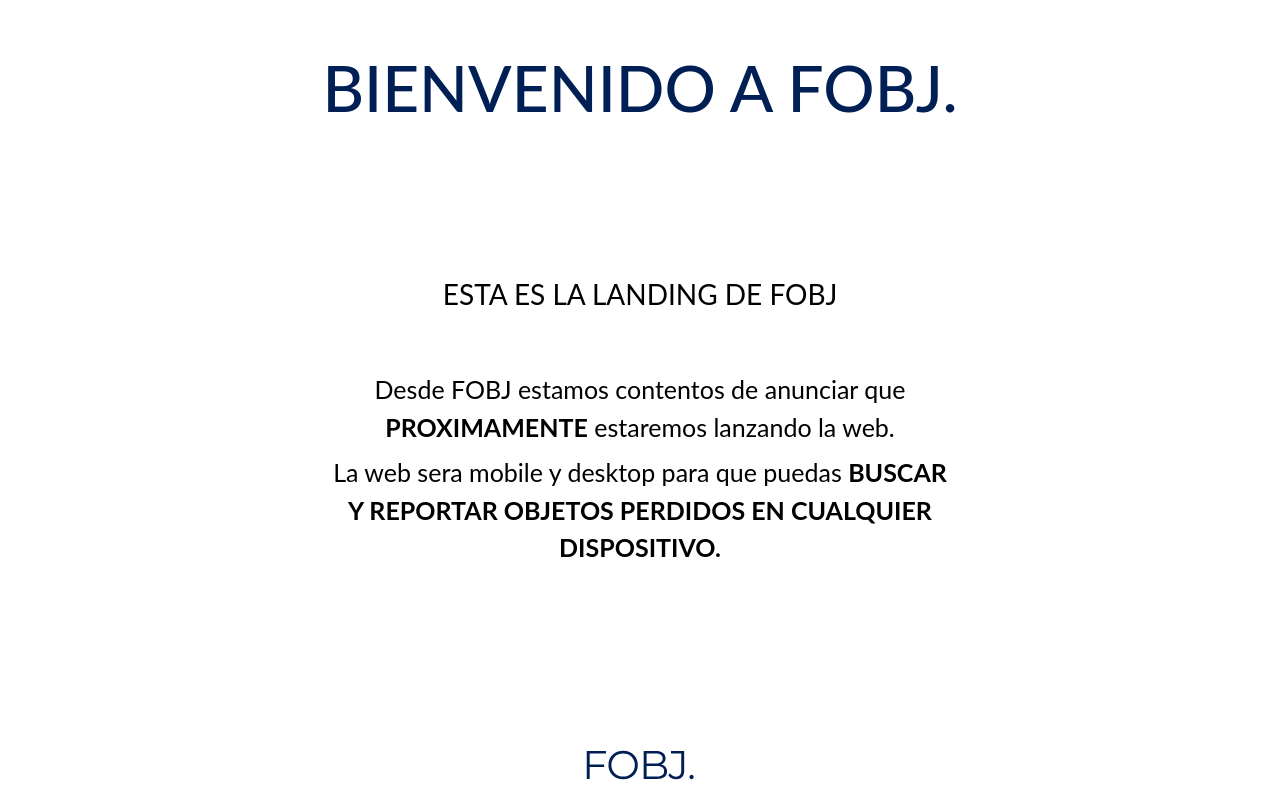
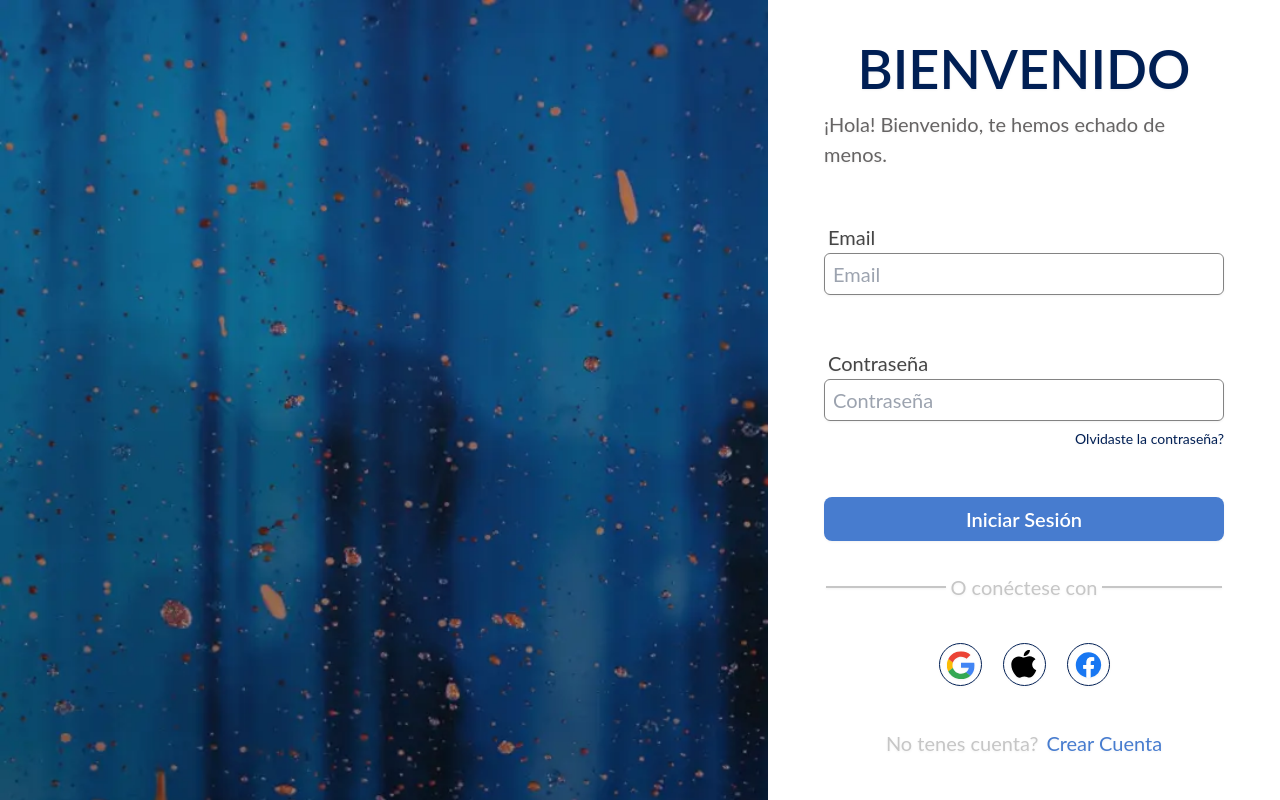
Before and after one commit to jonyeze/FoundAppV2, a React (Create React App) app: page / in a window 1280 px wide. Built offline with nearby package versions, Linux system fonts and the light colour scheme.

Commit message:
Fix: Login

```diff
--- a/src/App.tsx
+++ b/src/App.tsx
@@ -1,10 +1,11 @@
 import React from "react";
 import "./App.css";
 import Landing from "./pages";
+import SignIn from "./pages/login/signIn";
 
 const App: React.FC = () => {
   return <>
-    <Landing />
+    <SignIn />
   </>;
 };
 
--- a/src/components/customButton/index.tsx
+++ b/src/components/customButton/index.tsx
@@ -26,7 +26,7 @@ const Button: React.FC<ButtonProps> = ({
 
   return (
     <button
-      className={`font-semibold ${roundedSize} w-full h-[44px] text-[16px] ${bgColor} ${textColor}`}
+      className={`font-semibold ${roundedSize} w-full h-[44px] text-[16px] md:text-[20px] ${bgColor} ${textColor}`}
       onClick={onClick}
       disabled={disabled || loading}
     >
--- a/src/components/customInput/index.tsx
+++ b/src/components/customInput/index.tsx
@@ -3,23 +3,34 @@ import { CustomInputProps } from "./types";
 
 const CustomInput: React.FC<CustomInputProps> = ({
   label,
+  underlabel,
+  error,
   placeholder,
   value,
   onChange,
+  borderColor = "border-inputBorder",
   type = "text",
 }) => {
   return (
     <div className="mb-4 w-full">
-      <label className="block text-base text-inputText ml-1 font-lato">
+      <label className="block text-base text-inputText ml-1 font-lato md:text-[20px]">
         {label}
       </label>
       <input
-        className="mt-1 p-2 border border-inputBorder text-base text-inputText font-lato rounded-md w-full focus:outline-none"
+        className={`mt-1 p-2 border ${borderColor} text-base md:text-[20px] text-inputText font-lato rounded-md w-full focus:outline-none`}
         type={type}
         placeholder={placeholder}
         value={value}
         onChange={onChange}
       />
+      <label className="block text-sm text-error ml-1 font-lato md:text-[14px] mt-1">
+        {error}
+      </label>
+      <div className="w-full flex justify-end">
+        <label className="text-end text-sm hover:underline mt-1 text-primary font-lato md:text-[14px] cursor-pointer">
+          {underlabel}
+        </label>
+      </div>
     </div>
   );
 };
--- a/src/components/customInput/types.ts
+++ b/src/components/customInput/types.ts
@@ -1,6 +1,9 @@
 export type CustomInputProps = {
   label?: string;
+  error?: string;
+  underlabel?: string;
   placeholder?: string;
+  borderColor?: string;
   value: string;
   onChange: (event: React.ChangeEvent<HTMLInputElement>) => void;
   type?: "text" | "password" | "email" | "number" | "date";
--- a/src/components/layout/index.tsx
+++ b/src/components/layout/index.tsx
@@ -6,7 +6,7 @@ interface LayoutProps {
 
 const Layout: React.FC<LayoutProps> = ({ children }) => {
   return (
-    <div className="container m-auto flex w-full h-screen p-10 flex-col items-center">
+    <div className="container flex w-full h-screen p-10 flex-col items-center">
       {children}
     </div>
   );
--- a/src/components/logoCircle/index.tsx
+++ b/src/components/logoCircle/index.tsx
@@ -1,16 +1,28 @@
-import React from 'react';
-import { LogoCircleProps } from './types';
+import React from "react";
+import { LogoCircleProps } from "./types";
 
-const LogoCircle: React.FC<LogoCircleProps> = ({ logoComponent, borderColor, backgroundColor, buttonProps }) => {
+const LogoCircle: React.FC<LogoCircleProps> = ({
+  logoComponent,
+  borderColor,
+  backgroundColor,
+  buttonProps,
+}) => {
   const { onClick, ...restButtonProps } = buttonProps || {};
 
   return (
     <div className="relative w-16 h-16">
-      <button className="relative w-full h-full flex justify-center items-center" onClick={onClick} {...restButtonProps}>
+      <button
+        className="relative w-full h-full flex justify-center items-center"
+        onClick={onClick}
+        {...restButtonProps}
+      >
         <div className="w-14 h-14 bg-gray-200 rounded-full flex justify-center items-center z-10">
           {logoComponent}
         </div>
-        <div className="absolute w-10 h-10 rounded-full border primary" style={{ borderColor: borderColor, backgroundColor: backgroundColor }}></div>
+        <div
+          className="absolute w-[43px] h-[43px] rounded-full border border-primary"
+          style={{ borderColor: borderColor, backgroundColor: backgroundColor }}
+        ></div>
       </button>
     </div>
   );
--- a/src/index.css
+++ b/src/index.css
@@ -11,6 +11,10 @@ body {
   background-image: url(./icons/cloudIcon/index.tsx);
   background-repeat: no-repeat;
   background-size: cover;
+}
+
+.login-desktop {
+  display: block;
 }
 
 .drop-shadow {
@@ -38,6 +42,11 @@ body {
     filter: drop-shadow(0px 4px 4px rgba(0, 0, 0, 0.25));
   }
 
+  .login-desktop {
+    display: grid;
+    grid-template-columns: 60% auto;
+  }
+
   .custom-header {
     display: grid;
     grid-template-columns: 90% 5% auto;
--- a/src/pages/login/signIn/index.tsx
+++ b/src/pages/login/signIn/index.tsx
@@ -1,10 +1,12 @@
 import React, { useState } from "react";
-import Layout from "../../../components/layout";
 import FobjIcon from "../../../icons/fobjIcon";
 import CustomInput from "../../../components/customInput";
 import Button from "../../../components/customButton";
 import LogoCircle from "../../../components/logoCircle";
 import GoogleIcon from "../../../icons/googleIcon/googleIcon";
+import LoginImg from "../../../assets/webp/login-img.webp";
+import AppleIcon from "../../../icons/appleIcon/appleIcon";
+import FacebookIcon from "../../../icons/facebookIcon/facebookIcon";
 
 const SignIn: React.FC = () => {
   const [email, setEmail] = useState("");
@@ -23,17 +25,22 @@ const SignIn: React.FC = () => {
   };
 
   return (
-    <Layout>
+    <div className="login-desktop overflow-y-hidden h-screen w-full drop-shadow-sm">
+      <div className="hidden md:flex relative">
+        <img alt="login-img" src={LoginImg} className=" bg-cover w-full" />
+      </div>
+
+      <div className="flex flex-col h-screen px-7 py-7 md:px-14 justify-between items-center">
         <header className="flex justify-center items-center w-full flex-col">
-        <h2 className="uppercase text-[32px] font-semibold text-primary">
+          <h2 className="uppercase text-[32px] md:text-[54px] font-semibold text-primary">
             Bienvenido
           </h2>
-        <span className="text-[14px] font-semibold text-whiteBG">
+          <span className="text-[14px] md:text-[20px] text-whiteBG">
             ¡Hola! Bienvenido, te hemos echado de menos.
           </span>
         </header>
 
-      <form className="w-full flex justify-center items-center flex-col h-screen gap-6 relative">
+        <form className="w-full flex justify-center items-center flex-col h-screen gap-6 relative md:mt-10 md:gap-8">
           <CustomInput
             placeholder="Email"
             label="Email"
@@ -46,7 +53,9 @@ const SignIn: React.FC = () => {
             label="Contraseña"
             value={password}
             onChange={handlePasswordChange}
+            underlabel="Olvidaste la contraseña?"
           />
+
           <Button
             text={"Iniciar sesión"}
             textColor={"text-backgroundcolor"}
@@ -56,24 +65,30 @@ const SignIn: React.FC = () => {
           />
 
           <div className="flex justify-around items-center w-full">
-          <div className="bg-inputBorder border border-inputs w-[25%] h-[1px]"></div>
-          <span className="text-[15px] text-center font-normal text-inputs">
+            <div className="bg-inputBorder border border-inputs w-[25%] md:w-[30%] h-[1px]"></div>
+            <span className="text-[15px] text-center font-normal text-inputs md:text-xl">
               O conéctese con
             </span>
-          <div className="bg-inputBorder border border-inputs w-[25%] h-[1px]"></div>
+            <div className="bg-inputBorder border border-inputs w-[25%] md:w-[30%] h-[1px]"></div>
           </div>
-        <div><LogoCircle logoComponent={<GoogleIcon />} /></div>
-
+          <div className="w-full flex justify-center">
+            <LogoCircle logoComponent={<GoogleIcon />} />
+            <LogoCircle logoComponent={<AppleIcon />} />
+            <LogoCircle logoComponent={<FacebookIcon />} />
+          </div>
+          <div className="w-full flex justify-center items-center text-base md:text-xl">
+            <span className="text-inputs mr-2">No tenes cuenta?</span>
+            <span className="text-secondary cursor-pointer hover:underline">
+              Crear Cuenta
+            </span>
+          </div>
         </form>
 
-      <div>
-        <span>Ya tienes cuenta?</span>
+        <footer className="justify-center flex bottom-0 left-0 w-full md:hidden mt-3">
+          <FobjIcon color={"#001F54"} />
+        </footer>
       </div>
-
-      <footer className="absolute bottom-0 left-0 w-full">
-        <FobjIcon color={"#FFFFFF"} />
-      </footer>
-    </Layout>
+    </div>
   );
 };
 
--- a/tailwind.config.js
+++ b/tailwind.config.js
@@ -10,13 +10,14 @@ module.exports = {
       whiteBG: "#666464",
       backgroundcolor: "#FFFFFF",
       inputBorder: "#838383",
-      inputText: '#454545',
-      cardBG: '#FBFBFB'
+      inputText: "#454545",
+      cardBG: "#FBFBFB",
+      error: "#cc0000",
     },
     extend: {
       fontFamily: {
-        'lato': ['Lato', 'sans-serif'],
-      }
+        lato: ["Lato", "sans-serif"],
+      },
     },
   },
   plugins: [],
```
Also changed, not shown: src/assets/webp/login-img.webp (added). Lines whose indentation alone changed are shown as unchanged.
